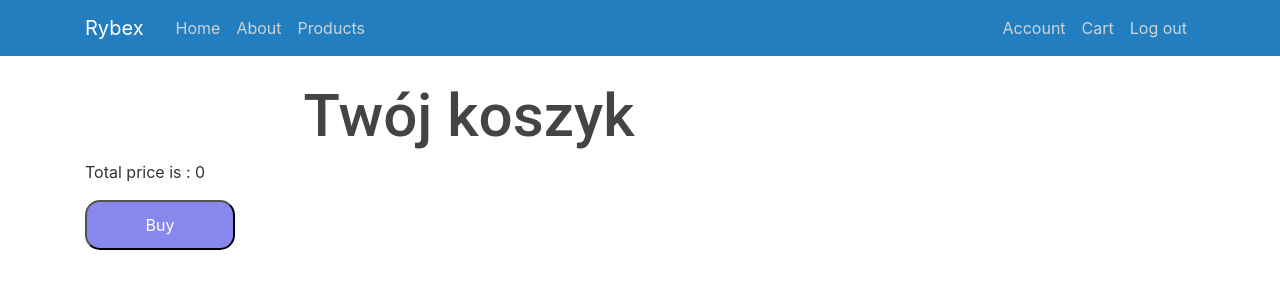
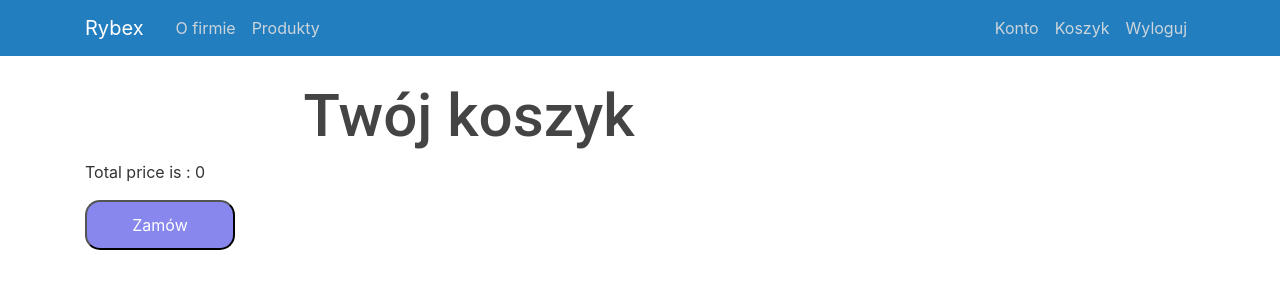
Before and after one commit to killzone10/BD2_project, a Flask app: page /cart in a window 1280 px wide. Shown: the top 300 px of the page. Run offline with Flask 2, Linux system fonts and the light colour scheme; the visitor is signed in with stand-in values (Sample User, id 1); data comes from the database, SQL or seed files in the repository; data that the repository does not hold is empty; some libraries are stand-ins or nearby versions.

Commit message:
changed names to Polish

```diff
--- a/app/routes.py
+++ b/app/routes.py
@@ -12,13 +12,13 @@ from datetime import datetime,date
 @app.route("/", methods=['POST', 'GET'])
 def index():
     if request.method == 'POST':
-        if request.form.get('Log') == 'Log in':
+        if request.form.get('Log') == 'Zaloguj':
             return redirect(url_for('login'))
-        elif request.form.get('Sign') == 'Sign in':
+        elif request.form.get('Sign') == 'Zarejestruj':
             return redirect(url_for('register'))
-        elif request.form.get('Products') == 'Products':
+        elif request.form.get('Products') == 'Produkty':
             return redirect(url_for('products'))
-        elif request.form.get('Cart') == 'Cart':
+        elif request.form.get('Cart') == 'Koszyk':
             return redirect(url_for('cart'))
     elif request.method == 'GET':
         return render_template('index.html')
@@ -133,14 +133,14 @@ def delete():
 @login_required
 def add_to_cart():
     if request.method =="POST":
-        if request.form.get("Add to cart") == "Add to cart":
+        if request.form.get("Add to cart") == "Do koszyka":
             product_id = request.form.get("hidden")
             cart_id = current_user.cart_id
             product_update = Product.query.filter(Product.id == product_id).all()
             query_cart = Cart.query.filter(Cart.id == cart_id).all()
             product_update[0].has_cart.append(query_cart[0])
             db.session.commit()
-            flash(f'Product has been added to cart!','success')
+            flash(f'Produkt dodany do koszyka!','success')
     return redirect(url_for('products'))
 
 @app.route("/cart",methods=['GET', 'POST'])
@@ -168,7 +168,7 @@ def cart():
         # cart = Cart.query.filter(Cart.id == id).all()
         return render_template('cart.html',title = "Cart", cart=cart_product,total_price=total_price)
     elif request.method =="POST":
-        if request.form.get("Remove") == "Remove":
+        if request.form.get("Remove") == "Usuń":
             product_id = request.form.get("hidden")
             print(product_id)
             cart_product = Product.query.join(product_has_cart).join(Cart).filter((product_has_cart.c.product_id == product_id)).all()
@@ -176,9 +176,9 @@ def cart():
             # cart_product[int(product_id)].clear()
             cart_product[0].has_cart.clear()
             db.session.commit()
-            flash(f'Product has been deleted from cart!','success')
+            flash(f'Produkt usunięty z koszyka!','success')
             return redirect(url_for('cart'))
-        if request.form.get('Buy') == 'Buy':
+        if request.form.get('Buy') == 'Zamów':
 
             return redirect(url_for('order'))
 
--- a/app/templates/base.html
+++ b/app/templates/base.html
@@ -28,19 +28,19 @@
           </button>
           <div class="collapse navbar-collapse" id="navbarToggle">
             <div class="navbar-nav mr-auto">
-              <a class="nav-item nav-link" href="{{url_for('index')}}">Home</a>
-              <a class="nav-item nav-link" href="{{url_for('about')}}">About</a>
-              <a class="nav-item nav-link" href="{{url_for('products')}}">Products</a>
+{#              <a class="nav-item nav-link" href="{{url_for('index')}}">Home</a>#}
+              <a class="nav-item nav-link" href="{{url_for('about')}}">O firmie</a>
+              <a class="nav-item nav-link" href="{{url_for('products')}}">Produkty</a>
             </div>
             <!-- Navbar Right Side -->
             <div class="navbar-nav">
               {% if current_user.is_authenticated %}
-              <a class="nav-item nav-link" href="{{url_for('account')}}">Account</a>
-              <a class="nav-item nav-link" href="{{url_for('cart')}}">Cart</a>
-              <a class="nav-item nav-link" href="{{url_for('logout')}}">Log out</a>
+              <a class="nav-item nav-link" href="{{url_for('account')}}">Konto</a>
+              <a class="nav-item nav-link" href="{{url_for('cart')}}">Koszyk</a>
+              <a class="nav-item nav-link" href="{{url_for('logout')}}">Wyloguj</a>
               {%else%}
-             <a class="nav-item nav-link" href="{{url_for('login')}}">Login</a>
-          <a class="nav-item nav-link" href="{{url_for('register')}}">Register</a>
+             <a class="nav-item nav-link" href="{{url_for('login')}}">Zaloguj</a>
+          <a class="nav-item nav-link" href="{{url_for('register')}}">Zarejestruj</a>
               {% endif %}
             </div>
           </div>
--- a/app/templates/cart.html
+++ b/app/templates/cart.html
@@ -18,7 +18,7 @@
                     </tr>
                     <form method="post" action="/cart">
                         <input type="hidden" name="hidden" value={{ item.id }}>
-                        <input type="submit" class=button2 value="Remove" name="Remove">
+                        <input type="submit" class=button2 value="Usuń" name="Remove">
                     </form>
                 </div>
 
@@ -30,7 +30,7 @@
     <div>
         <p> Total price is : {{ total_price }}</p>
         <form method="post" action="/cart">
-            <input type="submit" class="submit" value="Buy" name="Buy"/>
+            <input type="submit" class="submit" value="Zamów" name="Buy"/>
         </form>
     </div>
 {% endblock %}
--- a/app/templates/products.html
+++ b/app/templates/products.html
@@ -31,7 +31,7 @@
                     </tr>
                     <form method="post" action="/add_to_cart">
                         <input type="hidden" name="hidden" value={{ result.id }}>
-                        <input type="submit" class=button2 value="Add to cart" name="Add to cart">
+                        <input type="submit" class=button2 value="Do koszyka" name="Add to cart">
                     </form>
                 </div>
 
--- a/app/templates/specific_product.html
+++ b/app/templates/specific_product.html
@@ -26,7 +26,7 @@
             <br>
             <form method="post" action="/add_to_cart">
                 <input type="hidden" name="hidden" value={{ product.id }}>
-                <input type="submit" class=button2 value="Add to cart" name="Add to cart">
+                <input type="submit" class=button2 value="Do koszyka" name="Add to cart">
             </form>
         </div>
     </div>
```
Also changed, not shown: app/templates/index.html (+5 -5 lines).
